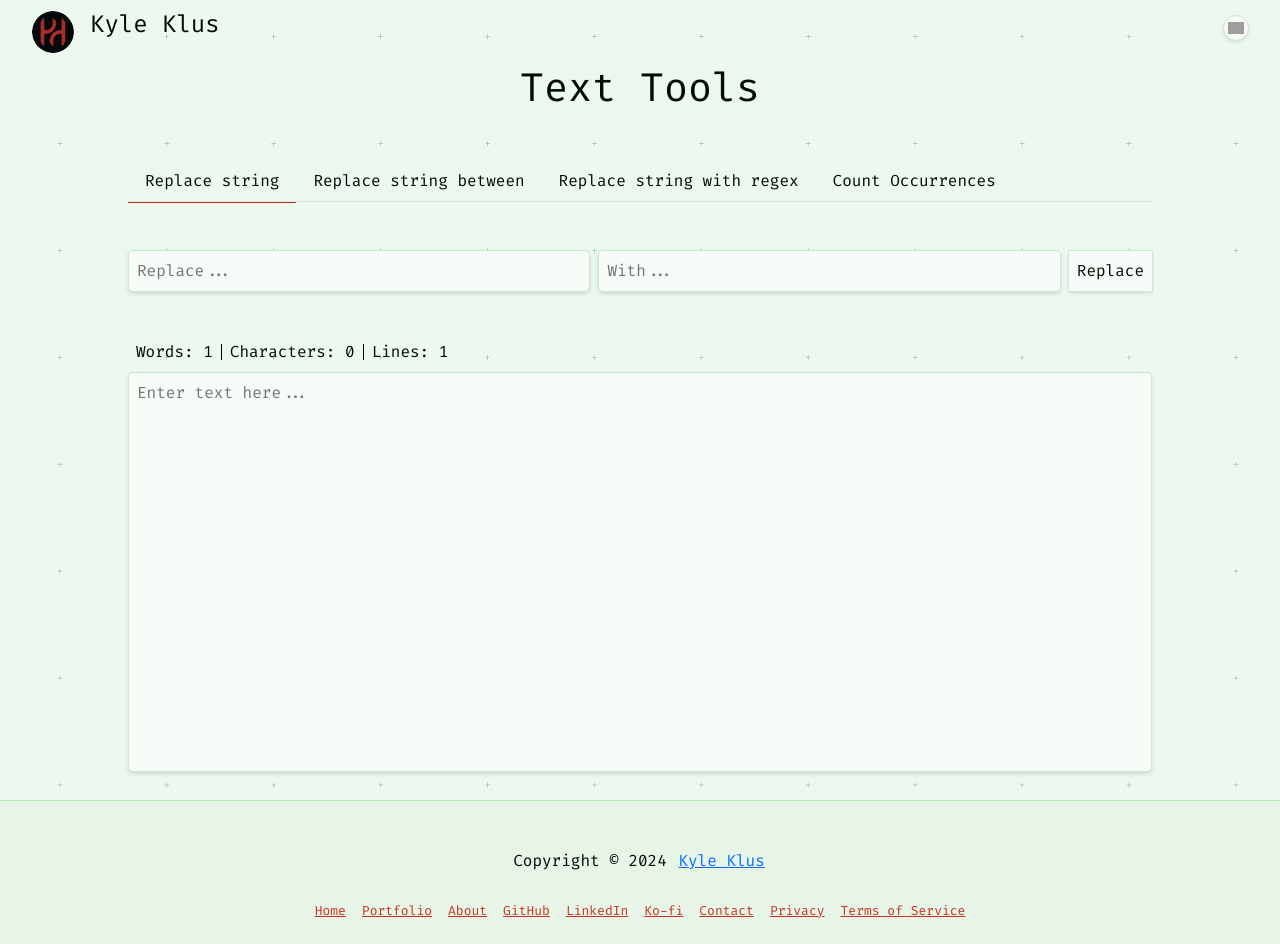
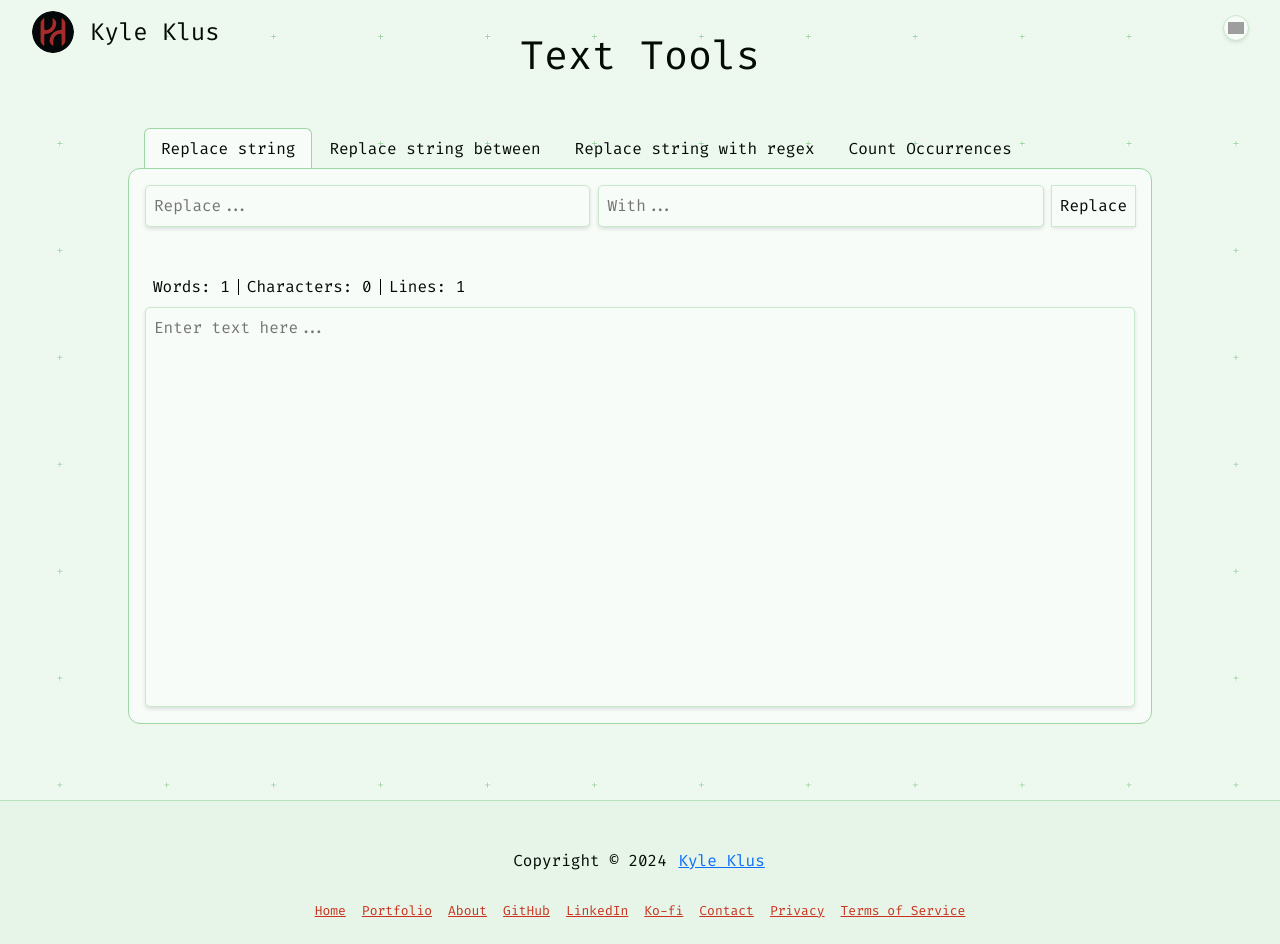
Before and after one commit to KyleKlus/text-tools, a Next.js app: page / in a window 1280 px wide. Built offline with nearby package versions, Linux system fonts and the light colour scheme; grey boxes are pictures that could not be loaded.

Commit message:
CHANGE: Changed page design

```diff
--- a/src/app/TextToolsPage.module.css
+++ b/src/app/TextToolsPage.module.css
@@ -1,3 +1,4 @@
 .textToolsPage {
+    padding-top: 2rem;
     gap: 2.5rem;
 }
--- a/src/app/_components/Tools.module.css
+++ b/src/app/_components/Tools.module.css
@@ -3,30 +3,35 @@
     flex-direction: column;
     justify-content: center;
     align-items: center;
-    gap: 3rem;
     min-width: min(1200px, 80dvw);
 }
 
 .tabContainer {
-    width: 100%;
+    --tab-margin: 1rem;
+    width: calc(100% - 2 * var(--tab-margin));
+    margin: 0 var(--tab-margin);
+}
+
+.tabContainer {
+    border: none;
 }
 
 .tabContainer .tabItem .tabLink {
     color: var(--bg-color-90);
     box-shadow: none;
-    border-color: transparent;
+    border-bottom: none;
 
     &:hover {
-        border-color: transparent;
+        isolation: unset;
+        border-color: var(--bg-color-50);
         color: var(--bg-color-90);
-        box-shadow: 0px 1px 0px var(--color-accent-10);
     }
 
     &[class*='active'] {
-        background-color: transparent;
-        border-color: transparent;
+        background-color: var(--bg-color-00);
+        isolation: unset;
+        border-color: var(--bg-color-50);
         color: var(--bg-color-90);
-        box-shadow: 0px 1px 0px var(--color-accent-10);
     }
 }
 
@@ -37,6 +42,10 @@
     align-items: center;
     gap: 3rem;
     width: 100%;
+    background-color: var(--bg-color-00);
+    border: 1px solid var(--bg-color-50);
+    border-radius: var(--border-radius);
+    padding: 1rem;
 }
 
 .stats {
--- a/src/app/_lib/layouts/header/Logo.module.css
+++ b/src/app/_lib/layouts/header/Logo.module.css
@@ -18,6 +18,7 @@
 
 .logoWrapper > p {
   font-size: x-large;
+  margin: 0;
 }
 
 /* Enable hover only on non-touch devices */
--- a/src/app/page.tsx
+++ b/src/app/page.tsx
@@ -22,11 +22,9 @@ export const viewport: Viewport = {
 
 export default function Page() {
     return (
-        <>
-            <Content className={[styles.textToolsPage, 'applyHeaderOffset', 'dotted'].join(' ')}>
-                <h1>Text Tools</h1>
-                <Tools />
-            </Content>
-        </>
+        <Content className={[styles.textToolsPage, 'dotted'].join(' ')}>
+            <h1>Text Tools</h1>
+            <Tools />
+        </Content>
     );
 }
```
